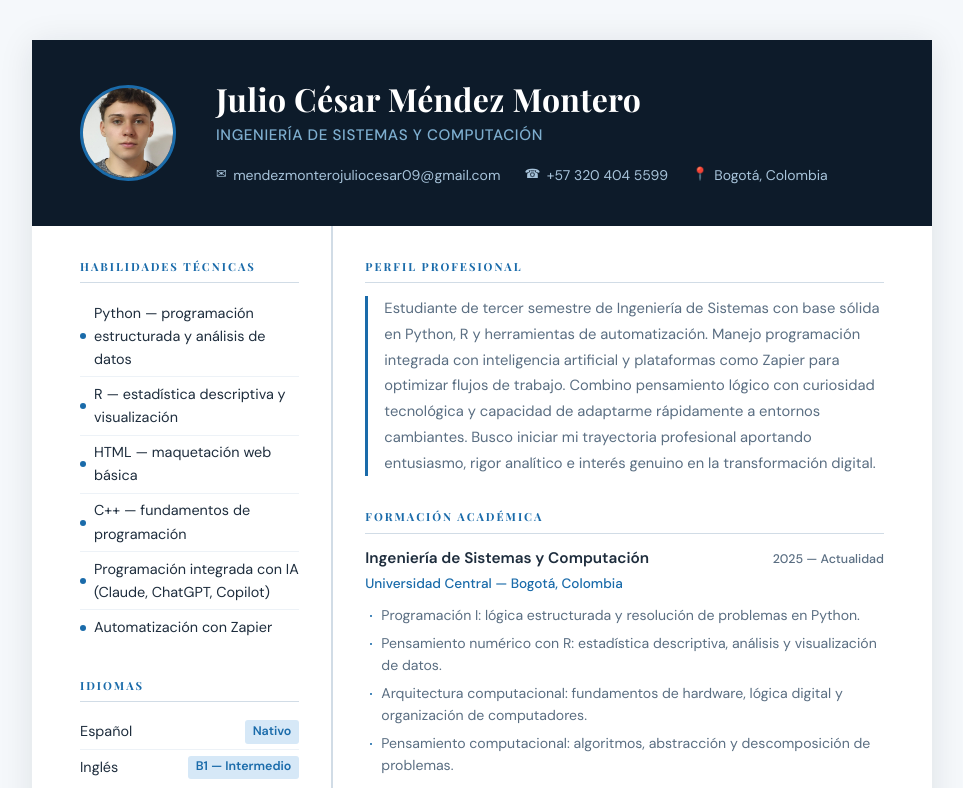
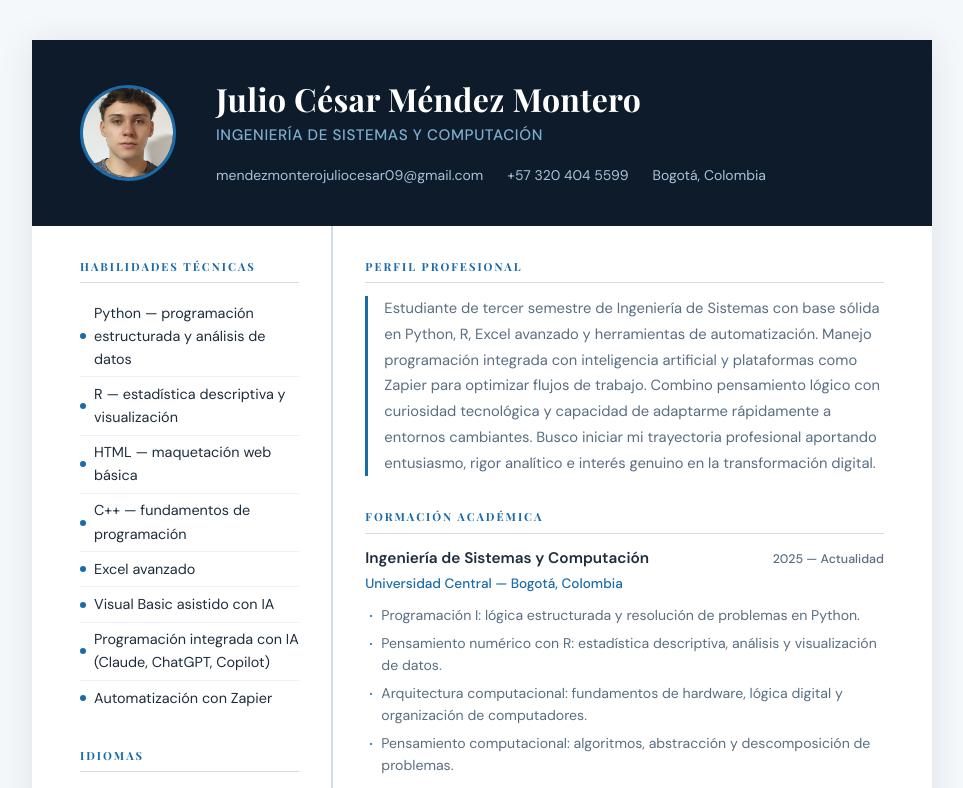
Before and after one commit to v-important/Hoja-de-vida, a plain HTML site: page index.html in a window 1280 px wide. Shown: the top 788 px of the page, without its empty margins (158-1121 px from the left). Drawn offline with nearby package versions, Linux system fonts and the light colour scheme.

Commit message:
Update index.html

```diff
--- a/index.html
+++ b/index.html
@@ -106,11 +106,6 @@
       display: flex;
       align-items: center;
       gap: 0.4rem;
-    }
-
-    .header-contact span::before {
-      content: attr(data-icon);
-      font-size: 0.8rem;
     }
 
     /* ── BODY LAYOUT ── */
@@ -306,9 +301,9 @@
       <div class="header-name">Julio César Méndez Montero</div>
       <div class="header-role">Ingeniería de Sistemas y Computación</div>
       <div class="header-contact">
-        <span data-icon="✉">mendezmonterojuliocesar09@gmail.com</span>
-        <span data-icon="☎">+57 320 404 5599</span>
-        <span data-icon="📍">Bogotá, Colombia</span>
+        <span>mendezmonterojuliocesar09@gmail.com</span>
+        <span>+57 320 404 5599</span>
+        <span>Bogotá, Colombia</span>
       </div>
     </div>
   </header>
@@ -326,6 +321,8 @@
           <li><span class="skill-dot"></span>R — estadística descriptiva y visualización</li>
           <li><span class="skill-dot"></span>HTML — maquetación web básica</li>
           <li><span class="skill-dot"></span>C++ — fundamentos de programación</li>
+          <li><span class="skill-dot"></span>Excel avanzado</li>
+          <li><span class="skill-dot"></span>Visual Basic asistido con IA</li>
           <li><span class="skill-dot"></span>Programación integrada con IA (Claude, ChatGPT, Copilot)</li>
           <li><span class="skill-dot"></span>Automatización con Zapier</li>
         </ul>
@@ -365,7 +362,7 @@
       <div class="section">
         <div class="section-label">Perfil profesional</div>
         <p class="summary-text">
-          Estudiante de tercer semestre de Ingeniería de Sistemas con base sólida en Python, R y herramientas de automatización.
+          Estudiante de tercer semestre de Ingeniería de Sistemas con base sólida en Python, R, Excel avanzado y herramientas de automatización.
           Manejo programación integrada con inteligencia artificial y plataformas como Zapier para optimizar flujos de trabajo.
           Combino pensamiento lógico con curiosidad tecnológica y capacidad de adaptarme rápidamente a entornos cambiantes.
           Busco iniciar mi trayectoria profesional aportando entusiasmo, rigor analítico e interés genuino en la transformación digital.
@@ -417,8 +414,10 @@
           <ul class="entry-bullets">
             <li>Integración práctica de modelos de lenguaje en flujos de trabajo académicos y personales.</li>
             <li>Automatización de tareas repetitivas mediante Zapier sin experiencia laboral previa formal.</li>
+            <li>Desarrollo de macros en VBA asistido con IA para automatización de reportes en Excel.</li>
           </ul>
         </div>
+
       </div>
 
     </div>
```
